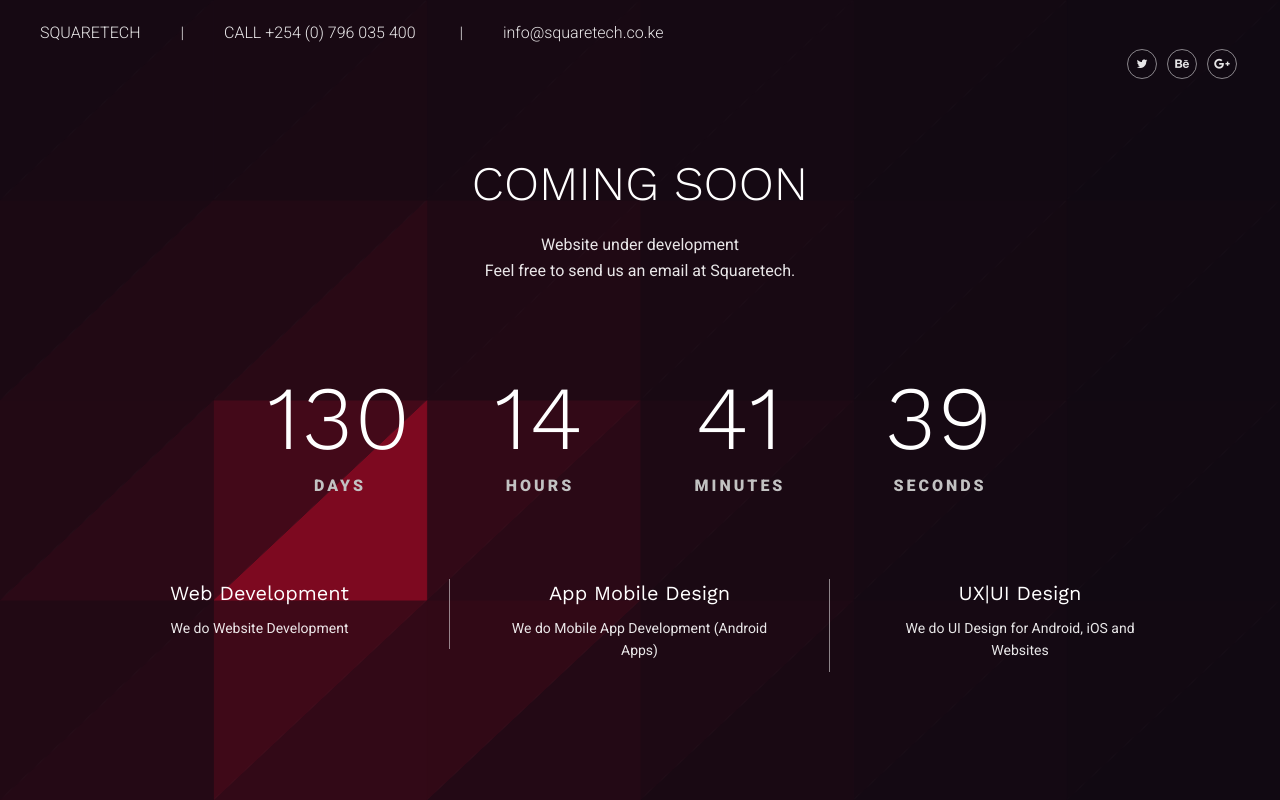
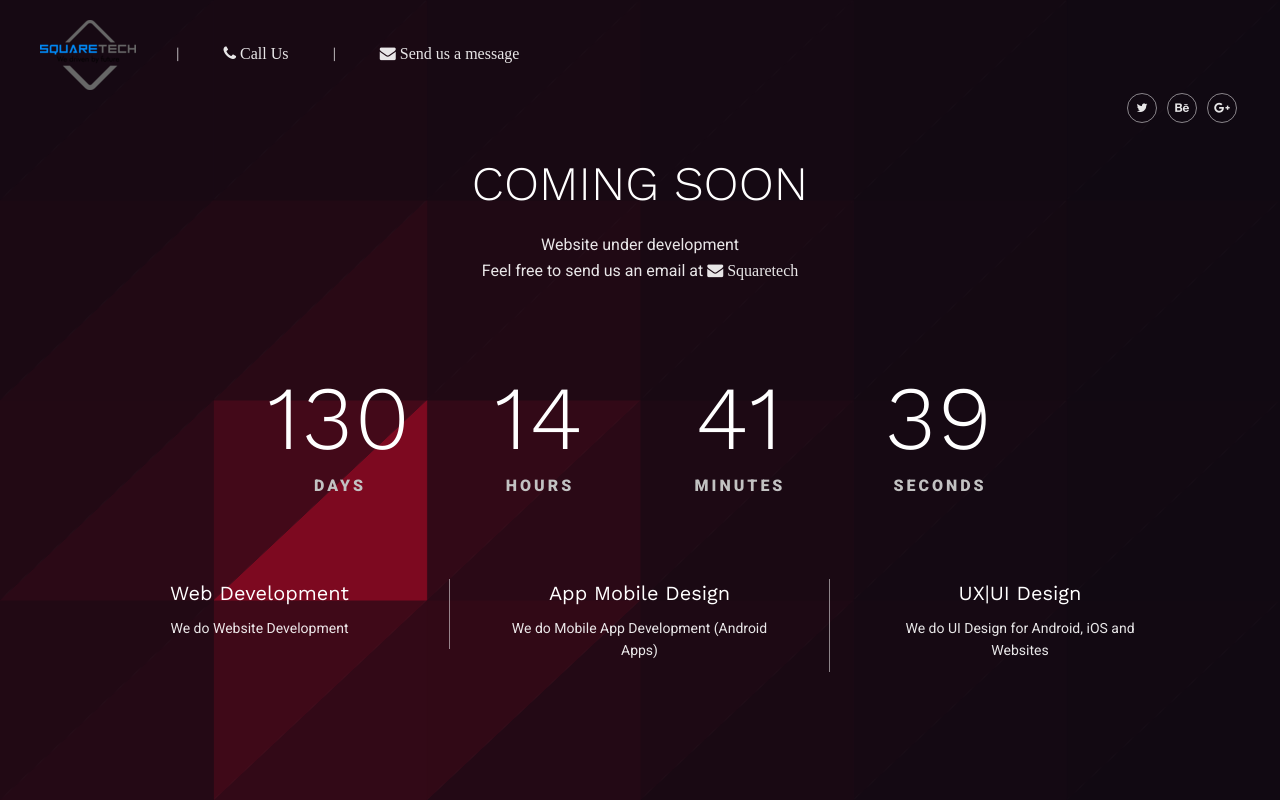
Before and after one commit to makaulucky/Squaretech_comingSoon, a plain HTML site: page index.html in a window 1280 px wide. Drawn offline with nearby package versions, Linux system fonts and the light colour scheme.

Commit message:
Modified

```diff
--- a/index.html
+++ b/index.html
@@ -30,9 +30,16 @@
 					<div id="fss-bg"></div>
 
 					<!-- header -->
+					<!-- Message us -->
+
 					<div class="header">
-						<div class="header__left"><span>SQUARETECH</span><span>CALL +254 (0) 796 035 400 </span><span>info@squaretech.co.ke</span>
+						<div class="header__left"><span><a href="index.html"><img src="assets/img/logos.png" alt="Logo"></a></span><span><a href="tel:+254796035400">
+							<i class="fa fa-phone"> Call Us</i>
+						</a> </span><span><a href="mailto:info@squaretech.co.ke">
+							<i class="fa fa-envelope"> Send us a message</i>
+						</a></span>
 						</div>
+
 						<div class="header__social">
 
 							<!-- social-icon
@@ -63,7 +70,9 @@
 								<div class="col-lg-10 col-xs-offset-0 col-sm-offset-0 col-md-offset-0 col-lg-offset-1 ">
 									<div class="hero__title_inner">
 										<h1 class="hero__title">COMING SOON</h1>
-										<p class="hero__text">Website under development<br> Feel free to send us an email at <a href="mailto:info@squaretech.co.ke">Squaretech.</p>
+										<p class="hero__text">Website under development<br> Feel free to send us an email at <a href="mailto:info@squaretech.co.ke">
+											<i class="fa fa-envelope"> Squaretech</i>
+										</a></p>
 									</div>
 								</div>
 							</div>
```
